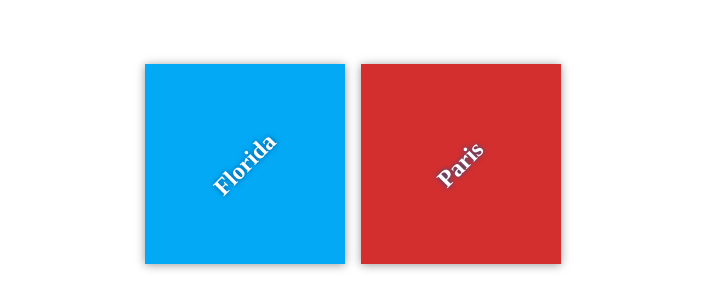
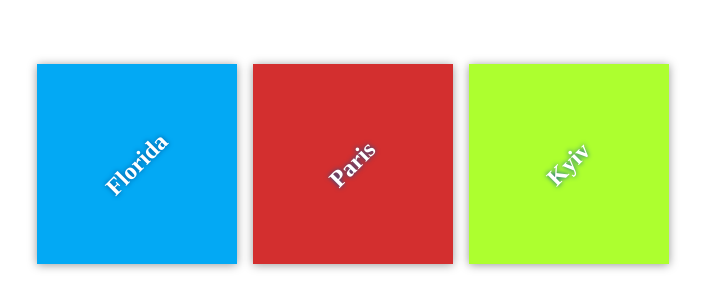
Before and after one commit to thinker-tinker4/my-travel-name, a plain HTML site: page index.html in a window 1280 px wide. Shown: the part 236-544 px from the top of the page, without its empty margins (287-992 px from the left). Drawn offline with Linux system fonts and the light colour scheme.

Commit message:
add the kyiv destination

```diff
--- a/css/app.css
+++ b/css/app.css
@@ -53,3 +53,7 @@ h2 {
 #paris {
   background-color: #d32f2f;
 }
+
+#kyiv {
+  background-color: greenyellow;
+}
--- a/index.html
+++ b/index.html
@@ -17,6 +17,10 @@
             <div class="destination" id="paris">
                 <h2>Paris</h2>
             </div>
+
+            <div class="destination" id="kyiv">
+              <h2>Kyiv</h2>
+          </div>
         </div>
     </div>
 
```
